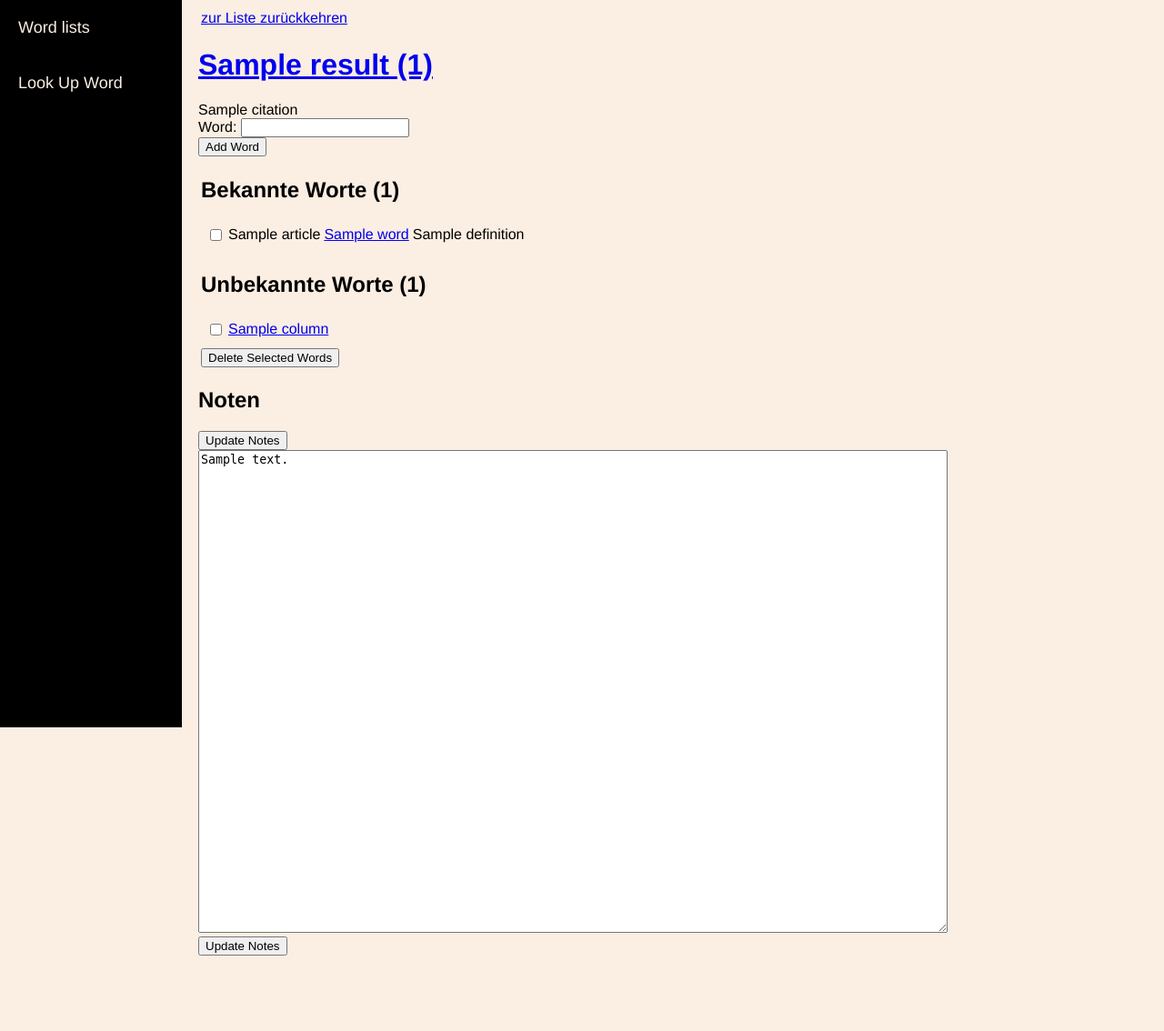
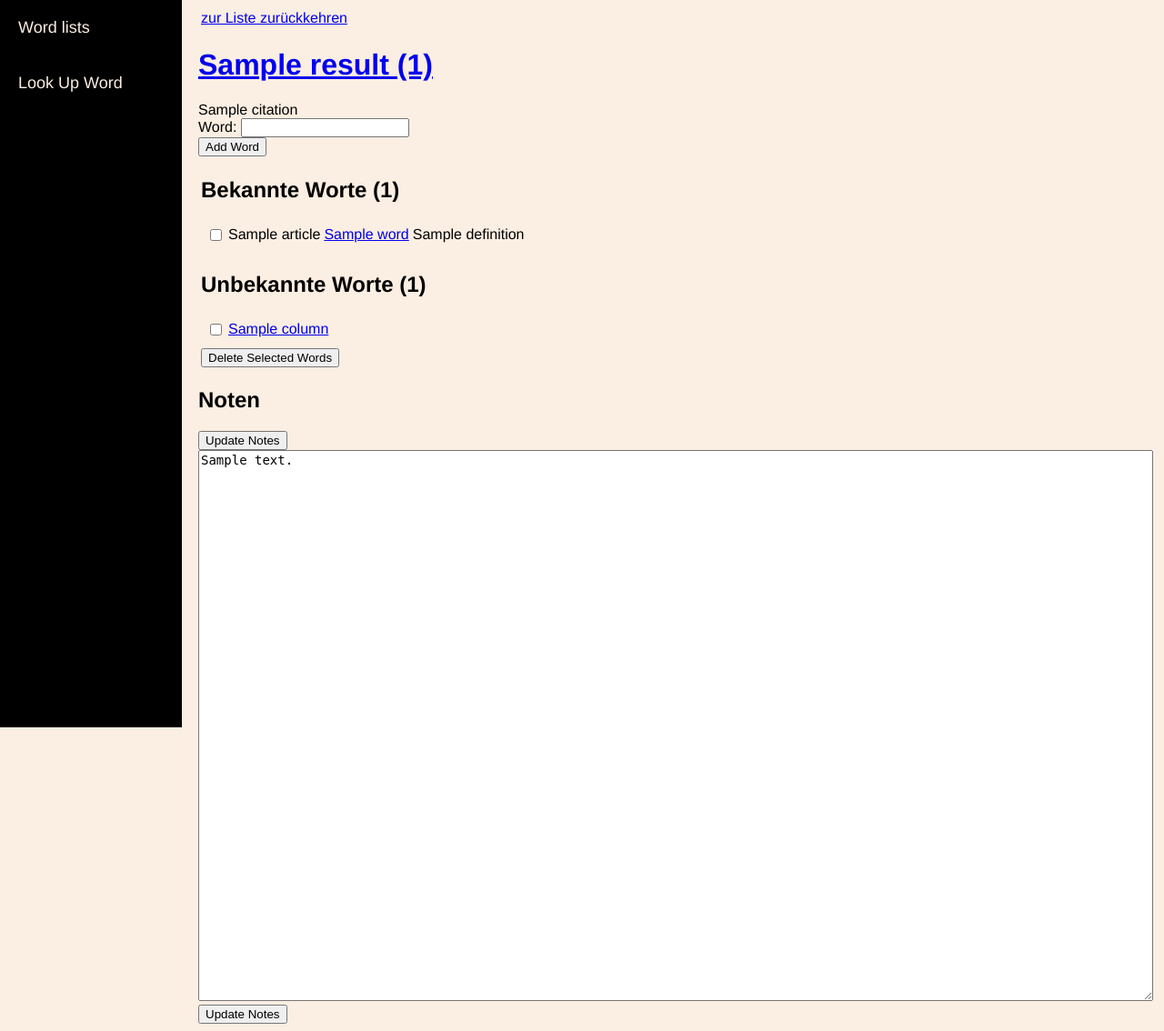
Before and after one commit to altoid/deutsch_lernen, a Flask app: template dlernen/templates/wordlist.html in a window 1280 px wide. Shown: the whole page at 91% size. Before the commit the page ends 1051 px from the top, so only its background shows below. Run offline with Flask 3, Linux system fonts and the light colour scheme; the template is opened without the code that fills it: most values are stand-ins (such as "Sample title", 1, 10 or a date in 2020).

Commit message:
use CSS to set the size of text areas.

```diff
--- a/dlernen/static/styles.css
+++ b/dlernen/static/styles.css
@@ -5,6 +5,17 @@
 body {
     background-color: #fbeee2;
     font-family: helvetica
+}
+
+textarea.notes {
+    font-size: 14px;
+    width: 100%;
+    height: 600px;
+}
+
+textarea.sqlcode {
+    width: 600px;
+    height: 250px;
 }
 
 table.tableau {
--- a/dlernen/templates/list_attributes.html
+++ b/dlernen/templates/list_attributes.html
@@ -17,7 +17,7 @@
     {% if wordlist.list_type != 'standard' %}
     <h2>Code:</h2>
     Should be a sql statement that selects a single column called 'word_id.'<br>
-    <textarea name="sqlcode" rows="20" cols="70">{{ wordlist.sqlcode }}</textarea>
+    <textarea class="sqlcode" name="sqlcode">{{ wordlist.sqlcode }}</textarea>
     <br>
     {% endif %}
     <input type="submit" value="Update list details"/>
--- a/dlernen/templates/smart_wordlist.html
+++ b/dlernen/templates/smart_wordlist.html
@@ -49,7 +49,7 @@ Wordlist:  {{ result.name }}
     <h2>Notes</h2>
     <input type="submit" value="Update Notes"/>
     <br>
-    <textarea name="notes" rows="35" cols="100">{{ result.notes }}</textarea>
+    <textarea class="notes" name="notes">{{ result.notes }}</textarea>
     <br>
     <input type="hidden" value="{{result.wordlist_id}}" name="wordlist_id"/>
     <input type="submit" value="Update Notes"/>
--- a/dlernen/templates/wordlist.html
+++ b/dlernen/templates/wordlist.html
@@ -92,7 +92,7 @@ Wordlist:  {{ result.name }}
     <h2>Noten</h2>
     <input type="submit" value="Update Notes"/>
     <br>
-    <textarea name="notes" rows="35" cols="100">{{ result.notes }}</textarea>
+    <textarea class="notes" name="notes">{{ result.notes }}</textarea>
     <br>
     <input type="hidden" value="{{result.wordlist_id}}" name="wordlist_id"/>
     <input type="submit" value="Update Notes"/>
```
